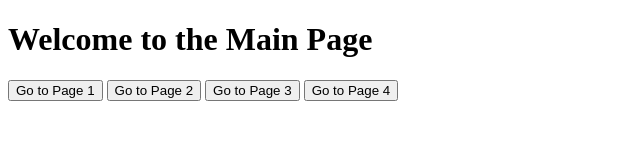
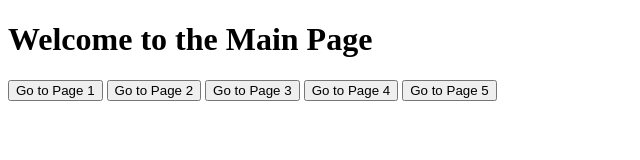
Before and after one commit to pinapativallabh/WAD_Assignment-3, a plain HTML site: page index.html in a window 1280 px wide. Shown: the whole page, without its empty margins (0-640 px from the left). Drawn offline with Linux system fonts and the light colour scheme.

Commit message:
Update index.html

```diff
--- a/index.html
+++ b/index.html
@@ -12,6 +12,7 @@
     <button onclick="window.location.href='q2.html'">Go to Page 2</button>
     <button onclick="window.location.href='q3.html'">Go to Page 3</button>
     <button onclick="window.location.href='q4.html'">Go to Page 4</button>
+    <button onclick="window.location.href='q5.html'">Go to Page 5</button>
 
 </body>
 </html>
```
